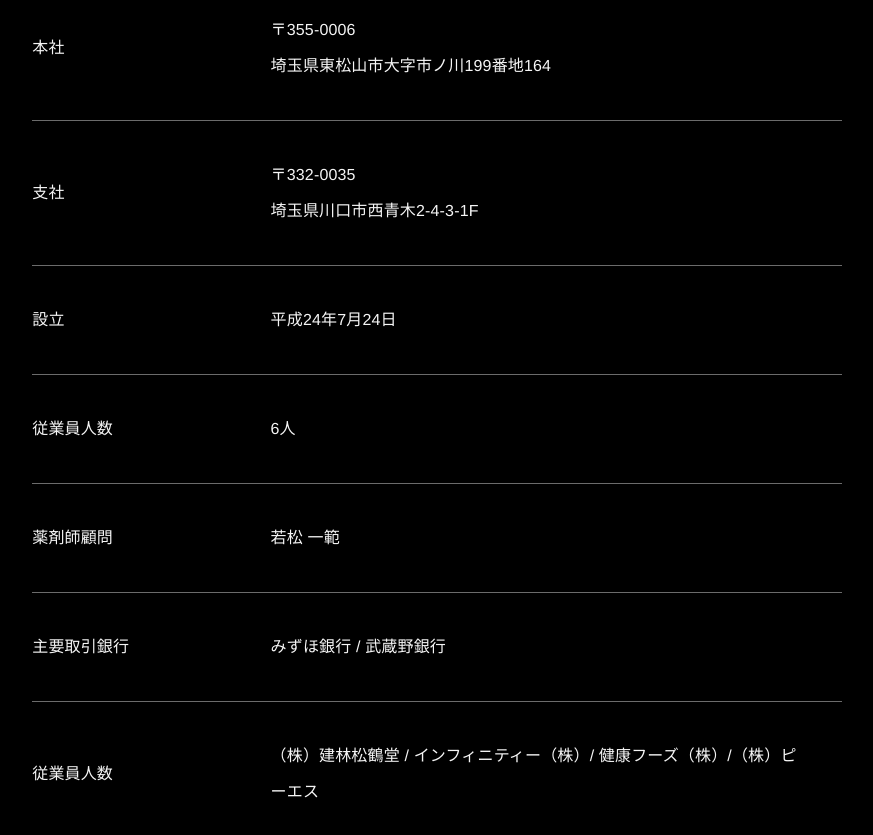
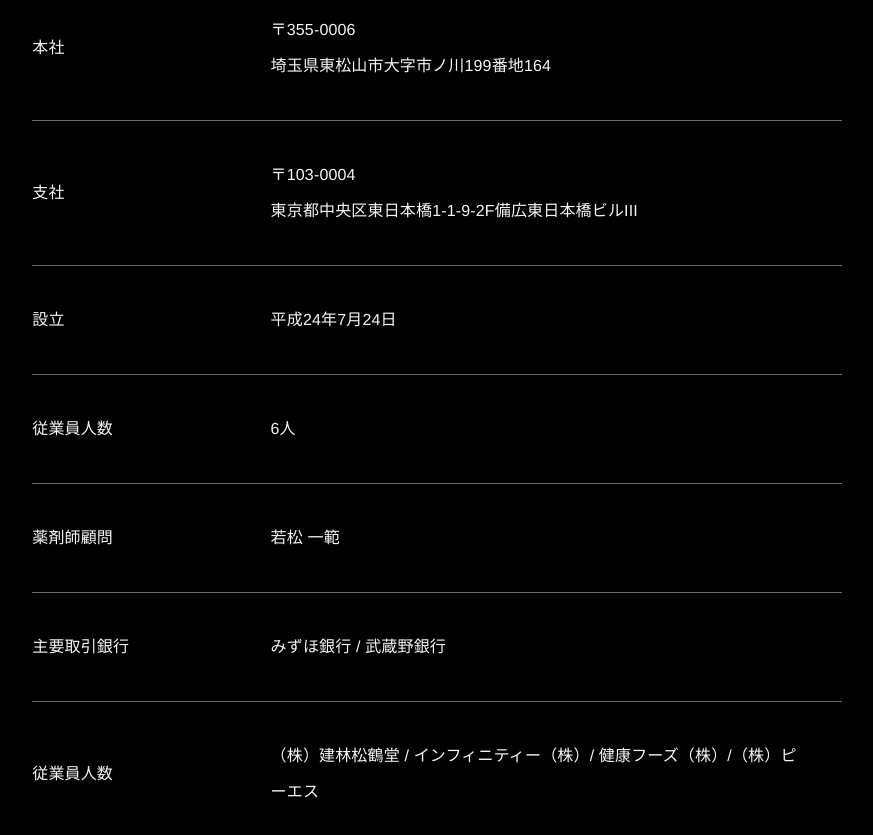
Before and after one commit to ppppppsmash/pj_kk, a Next.js app: page /company in a window 1280 px wide. Shown: the part 3080-3915 px from the top of the page, without its empty margins (336-1209 px from the left). Built offline with nearby package versions, Linux system fonts and the light colour scheme.

Commit message:
feat: change company address

```diff
--- a/app/(user)/about/page.tsx
+++ b/app/(user)/about/page.tsx
@@ -19,10 +19,6 @@
             <p className="mt-[33px] leading-[31px]">
             さらに甦る美と健康　伊段のサポート​
             </p>
-
-            {/* <p className="mt-[33px] leading-[31px]">
-              你好你好你好你好你好你好你好你好你好你好你好你好你好你好你好你好你好你好你好你好
-            </p> */}
           </div>
         </div>
       </section>
--- a/app/(user)/company/page.tsx
+++ b/app/(user)/company/page.tsx
@@ -89,7 +89,7 @@
             <dd className="w-3/4 border-b border-b-[#6B6B6B] p-[36px]">〒355-0006<br />埼玉県東松山市大字市ノ川199番地164</dd>
 
             <dt className="w-1/4 border-b border-b-[#6B6B6B] flex items-center">支社</dt>
-            <dd className="w-3/4 border-b border-b-[#6B6B6B] p-[36px]">〒332-0035<br />埼玉県川口市西青木2-4-3-1F</dd>
+            <dd className="w-3/4 border-b border-b-[#6B6B6B] p-[36px]">〒103-0004<br />東京都中央区東日本橋1-1-9-2F備広東日本橋ビルIII</dd>
 
             <dt className="w-1/4 border-b border-b-[#6B6B6B] flex items-center">設立</dt>
             <dd className="w-3/4 border-b border-b-[#6B6B6B] p-[36px]">平成24年7月24日</dd>
```
